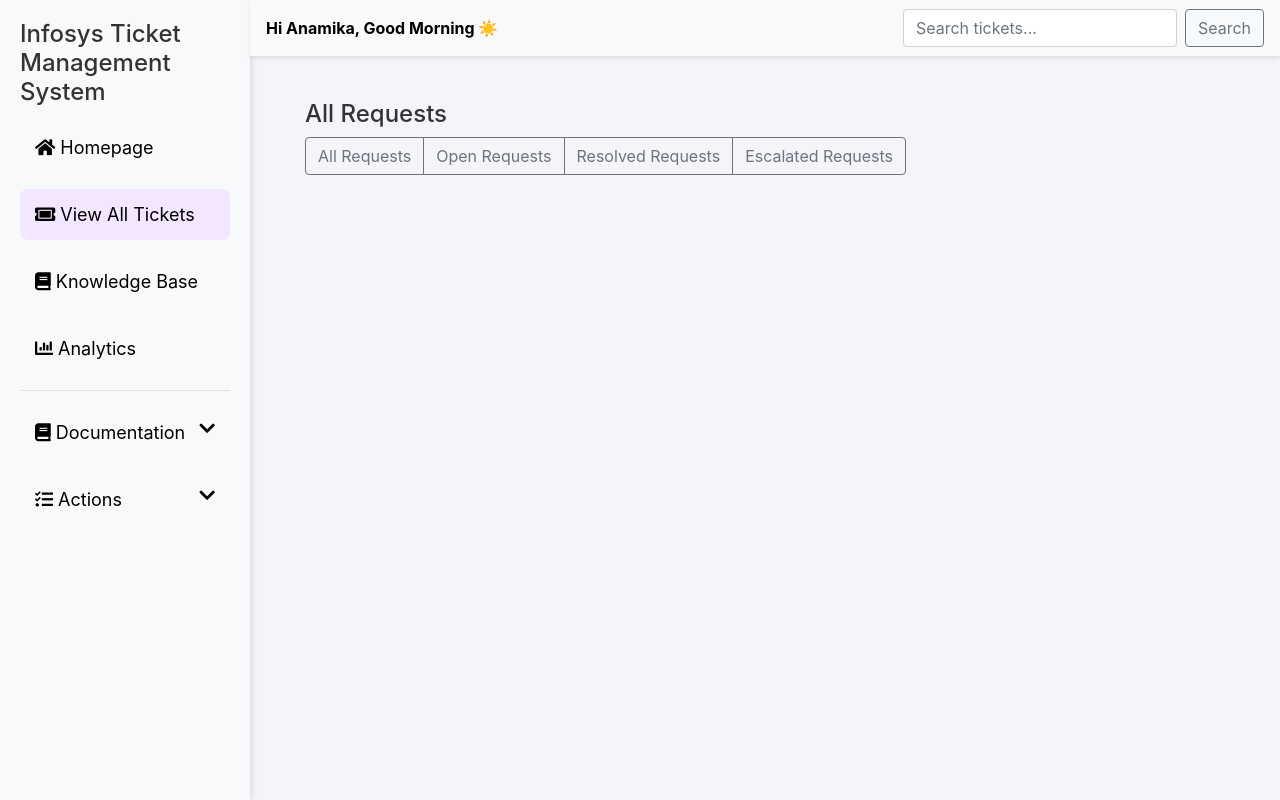
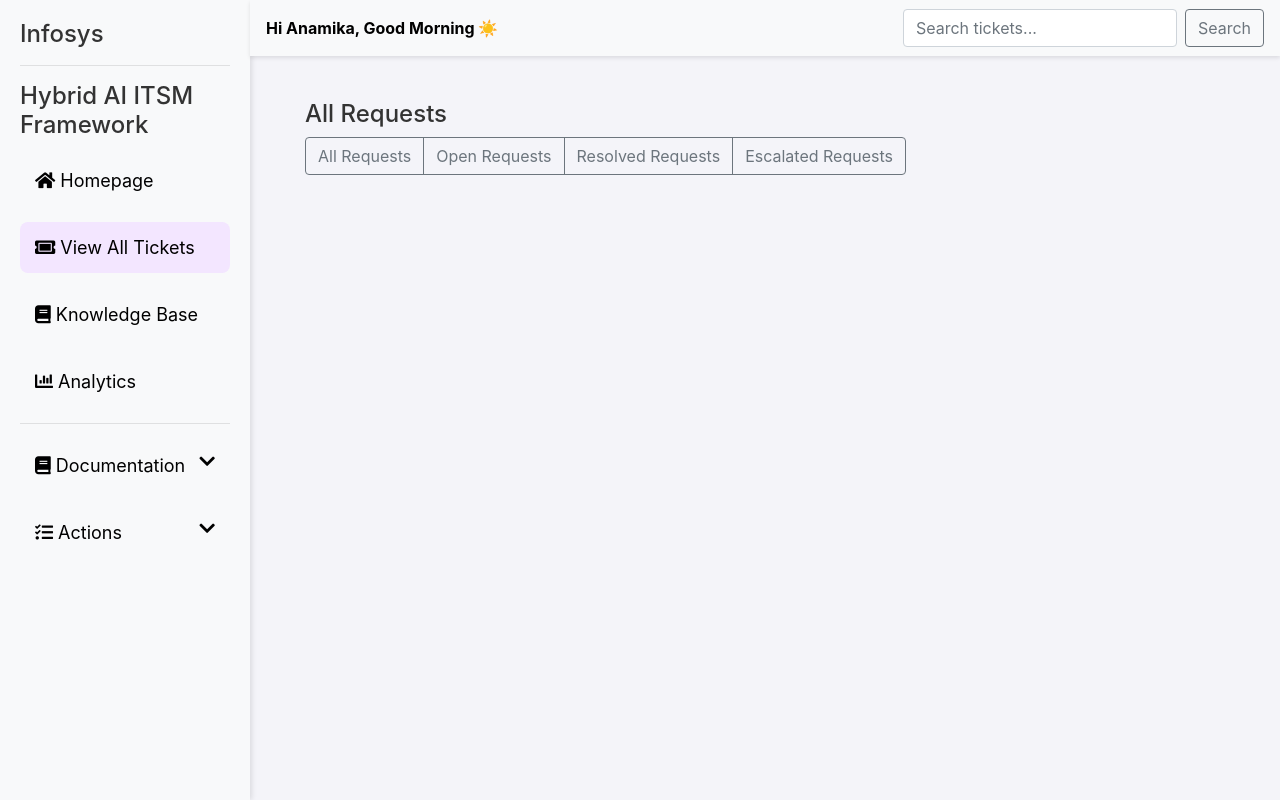
Before and after one commit to saurabh69912162/ana_infy, a Flask app: page /all_requests in a window 1280 px wide. Run offline with Flask 3, Linux system fonts and the light colour scheme; data that the repository does not hold is empty; parts of the project's set-up code (start-up, migrations or seed data) failed here and were passed over; some libraries are stand-ins or nearby versions.

Commit message:
Update base.html

```diff
--- a/ana/templates/base.html
+++ b/ana/templates/base.html
@@ -3,7 +3,7 @@
 <head>
     <meta charset="UTF-8">
     <meta name="viewport" content="width=device-width, initial-scale=1.0">
-    <title>{% block title %}Ticket Management System{% endblock %}</title>
+    <title>{% block title %}Hybrid AI ITSM Framework{% endblock %}</title>
     <link href="https://stackpath.bootstrapcdn.com/bootstrap/4.5.2/css/bootstrap.min.css" rel="stylesheet">
     <link rel="stylesheet" href="https://cdnjs.cloudflare.com/ajax/libs/font-awesome/5.15.4/css/all.min.css">
     <style>
@@ -109,7 +109,9 @@
     </nav>
 
     <div class="sidebar">
-        <h4>Infosys Ticket Management System</h4>
+        <h4>Infosys</h4>
+        <hr>
+        <h4>Hybrid AI ITSM Framework</h4>
         <div class="mt-3">
             <a href="/" class="d-block mb-3" style="font-size: 18px;" id="home-link"><i class="fas fa-home"></i> Homepage</a>
             <a href="/all_requests" class="d-block mb-3" style="font-size: 18px;" id="all-requests-link"><i class="fas fa-ticket-alt"></i> View All Tickets</a>
```
